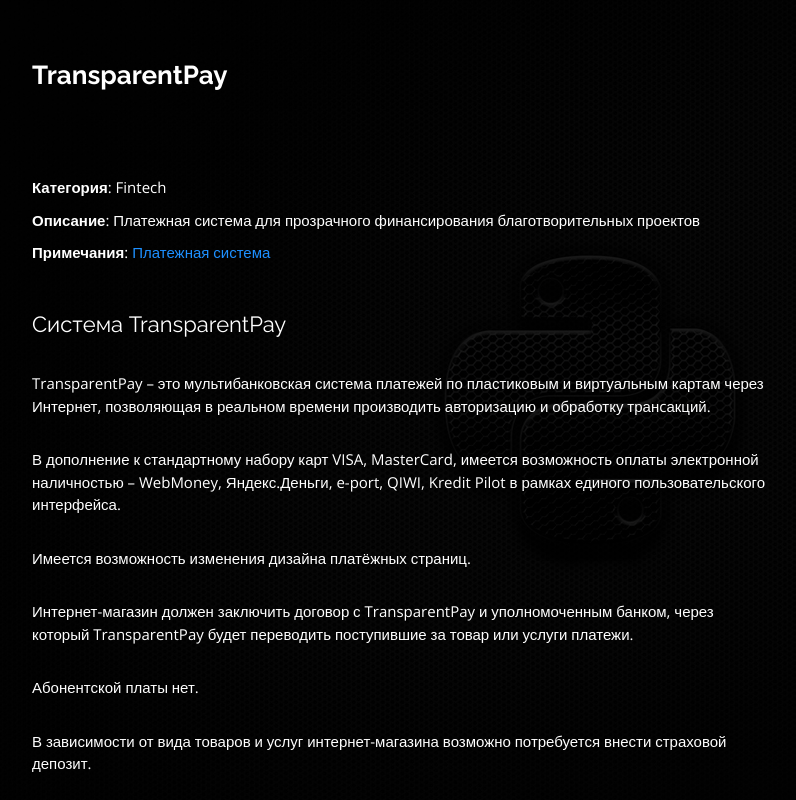
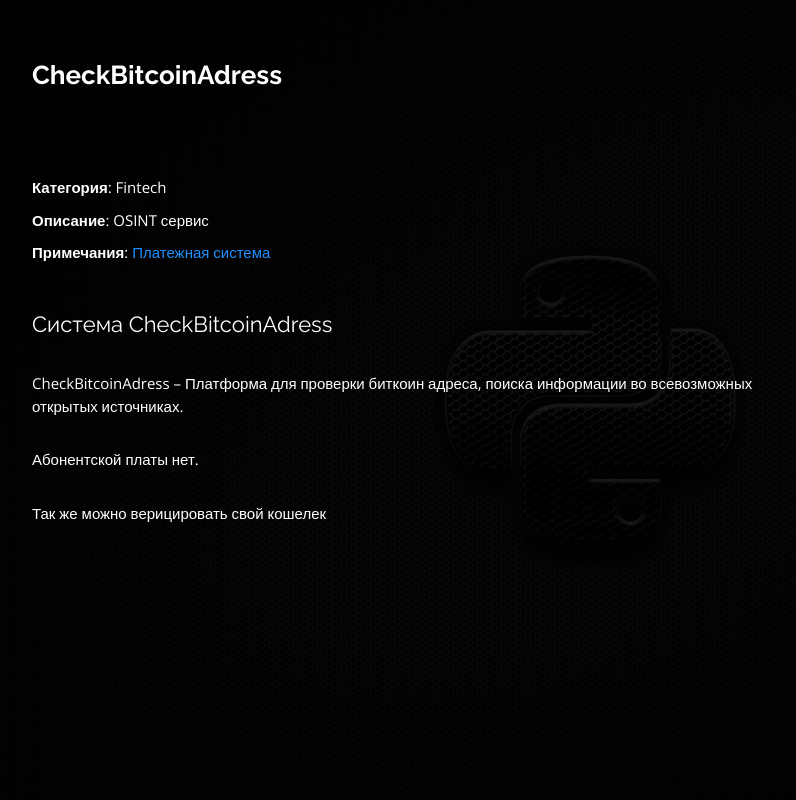
Before and after one commit to Craxti/flask_site, a plain HTML site: page portfolio/payment_systems/index.html in a window 1280 px wide. Shown: the whole page, without its empty margins (50-846 px from the left). Drawn offline with nearby package versions, Linux system fonts and the light colour scheme.

Commit message:
Update index.html
upd

```diff
--- a/portfolio/payment_systems/index.html
+++ b/portfolio/payment_systems/index.html
@@ -31,23 +31,20 @@
       <div class="container">
         <div class="row">
           <div class="col-lg-8">
-            <h2 class="portfolio-title">TransparentPay</h2>
+            <h2 class="portfolio-title">CheckBitcoinAdress</h2>
           </div>
           <div class="col-lg-8 portfolio-info">
             <h3></h3>
             <ul>
               <li><strong>Категория</strong>: Fintech</li>
-              <li><strong>Описание</strong>: Платежная система для прозрачного финансирования благотворительных проектов</li>
+              <li><strong>Описание</strong>: OSINT сервис</li>
               <li><strong>Примечания</strong>: <a href="http://fintech.com">Платежная система</a></li>
             </ul>
             <p>
-              <h3>Система TransparentPay</h3>
-<p>TransparentPay – это мультибанковская система платежей по пластиковым и виртуальным картам через Интернет, позволяющая в реальном времени производить авторизацию и обработку транcакций.</p>
-<p>В дополнение к стандартному набору карт VISA, MasterCard, имеется возможность оплаты электронной наличностью – WebMoney, Яндекс.Деньги, e-port, QIWI, Kredit Pilot в рамках единого пользовательского интерфейса.</p>
-<p>Имеется возможность изменения дизайна платёжных страниц.</p>
-<p>Интернет-магазин должен заключить договор с TransparentPay и уполномоченным банком, через который TransparentPay будет переводить поступившие за товар или услуги платежи.</p>
+              <h3>Система CheckBitcoinAdress</h3>
+<p>CheckBitcoinAdress – Платформа для проверки биткоин адреса, поиска информации во всевозможных открытых источниках.</p>
 <p>Абонентской платы нет.</p>
-<p>В зависимости от вида товаров и услуг интернет-магазина возможно потребуется внести страховой депозит.</p>
+<p>Так же можно верицировать свой кошелек</p>
             </p>
           </div>
         </div>
```
